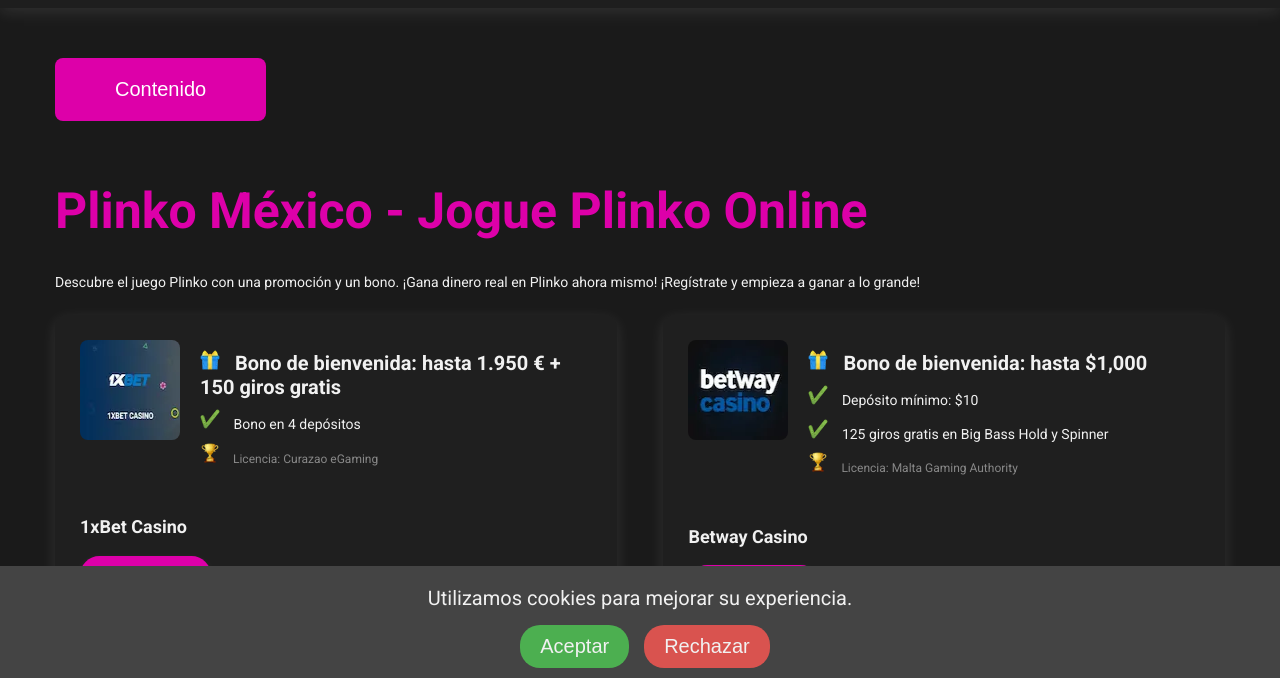
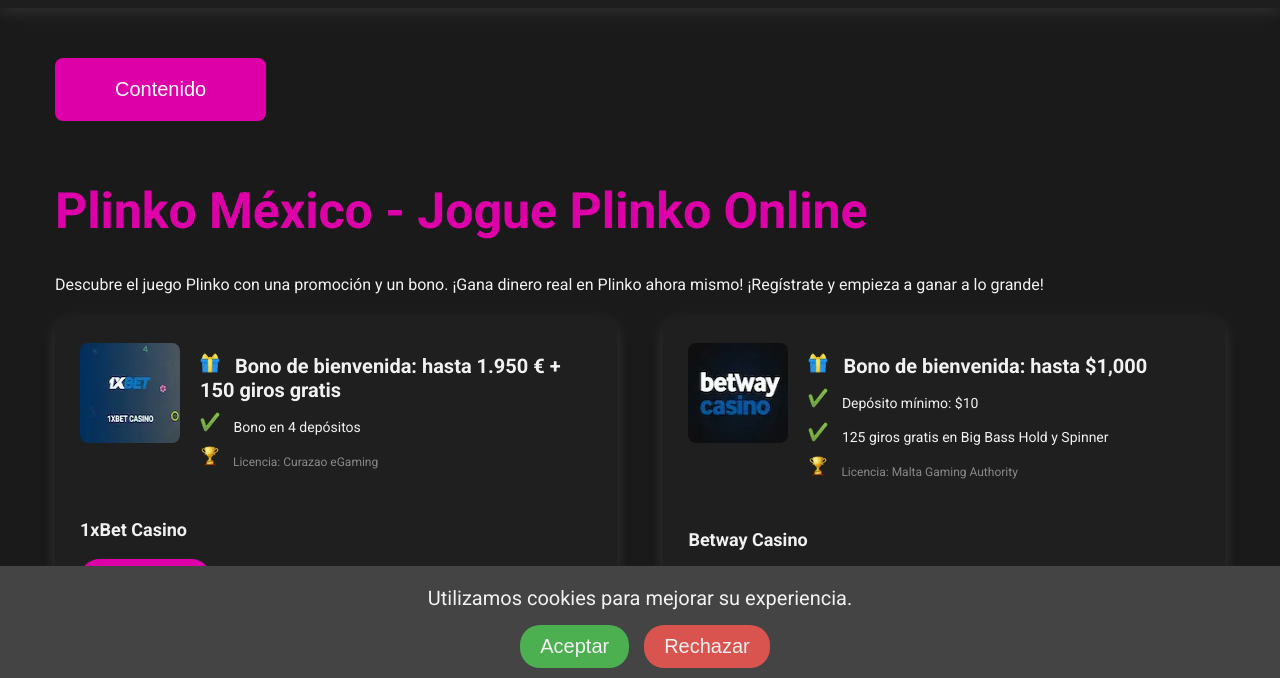
Before and after one commit to Bohdana-Halenko/pl-project, a plain HTML site: page index.html in a window 1280 px wide. Shown: the part 112-790 px from the top of the page. Drawn offline with Linux system fonts and the light colour scheme.

Commit message:
Update index.html

```diff
--- a/index.html
+++ b/index.html
@@ -40,8 +40,18 @@
     <style>
       .text,
       .preview {
-        font-size: 14px;
+        font-size: 12px;
         font-family: "Roboto", sans-serif;
+      }
+      @media screen and (min-width: 480px) {
+        .preview {
+        font-size: 16px;
+      }
+      }
+      @media screen and (min-width: 1200px) {
+        .preview {
+        font-size: 16px;
+      }
       }
     </style>
   </head>
```
